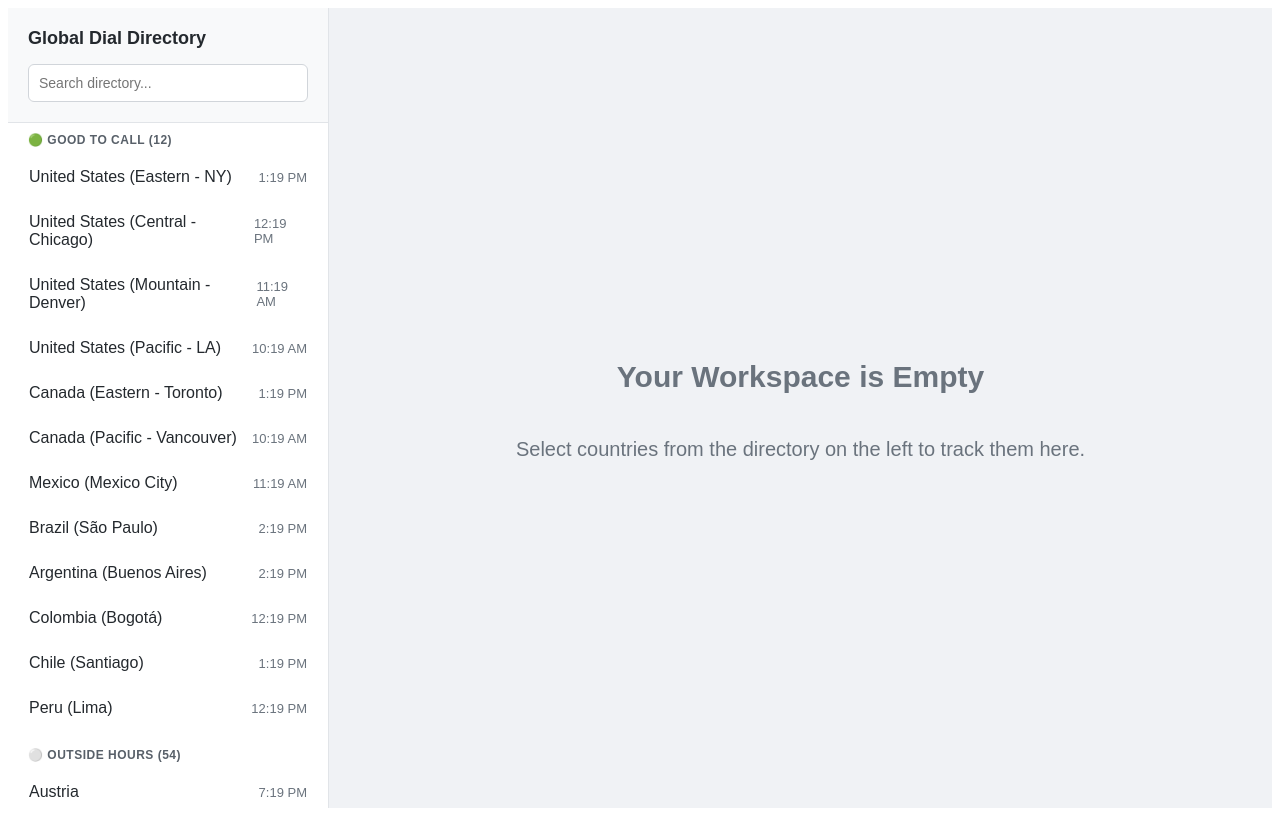
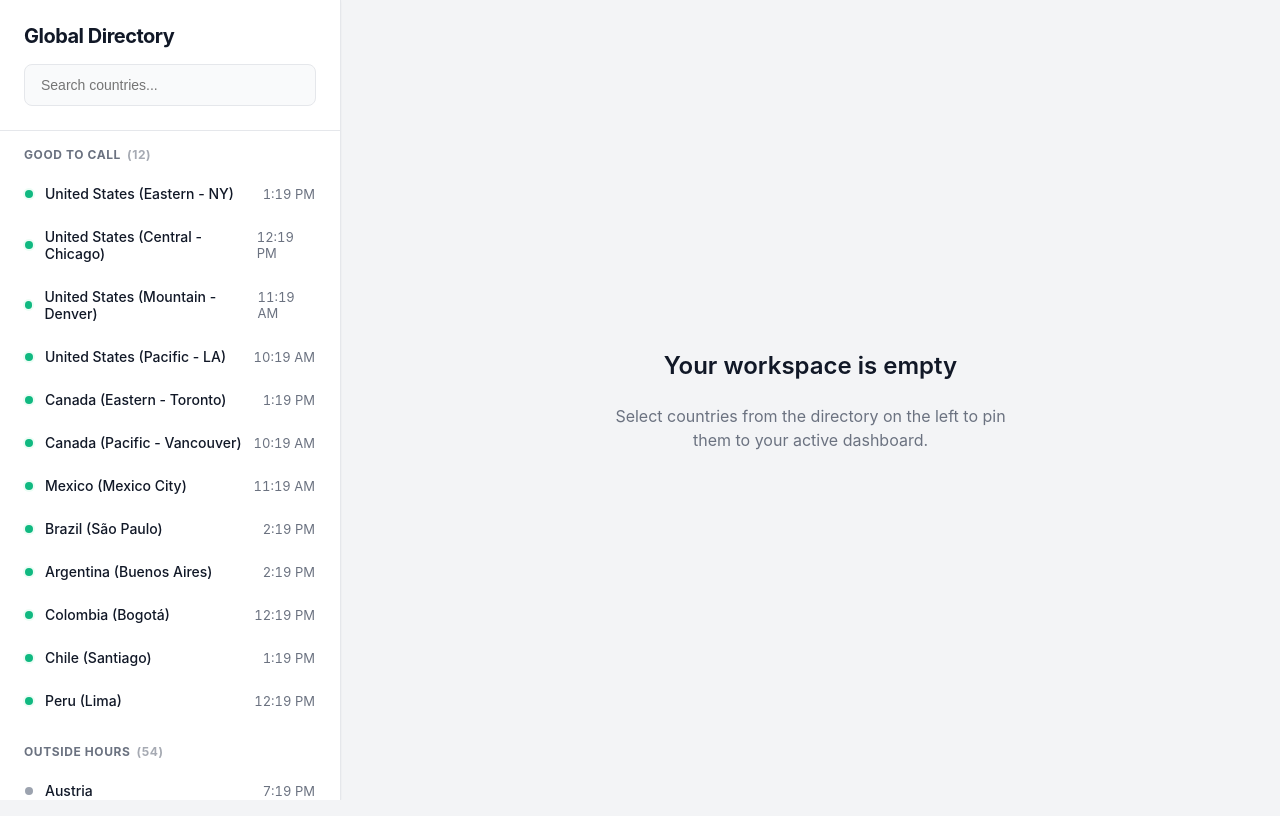
Before and after one commit to pdkokare1/IRSTool, a React (Vite) app: page / in a window 1280 px wide. Built offline with nearby package versions, Linux system fonts and the light colour scheme.

Commit message:
Update App.jsx

```diff
--- a/App.jsx
+++ b/App.jsx
@@ -6,7 +6,7 @@ import { countries } from './countryData';
 export default function App() {
   const [searchQuery, setSearchQuery] = useState("");
   const [ticker, setTicker] = useState(Date.now());
-  const [selectedCountries, setSelectedCountries] = useState([]); // Tracks user selections
+  const [selectedCountries, setSelectedCountries] = useState([]);
 
   // Update the time every 60 seconds
   useEffect(() => {
@@ -51,60 +51,25 @@ export default function App() {
     }
   };
 
-  // Layout Styles
-  const styles = {
-    layout: { display: 'flex', height: '100vh', fontFamily: 'Arial, sans-serif', backgroundColor: '#f0f2f5', margin: 0 },
-
-    // Left Drawer Styles
-    drawer: { width: '320px', minWidth: '320px', backgroundColor: '#ffffff', borderRight: '1px solid #e1e4e8', display: 'flex', flexDirection: 'column', height: '100%', overflow: 'hidden' },
-    drawerHeader: { padding: '20px', borderBottom: '1px solid #e1e4e8', backgroundColor: '#f8f9fa' },
-    drawerTitle: { margin: '0 0 15px 0', fontSize: '18px', color: '#24292e' },
-    searchInput: { width: '100%', padding: '10px', fontSize: '14px', borderRadius: '6px', border: '1px solid #d1d5da', boxSizing: 'border-box' },
-    drawerScrollArea: { flex: 1, overflowY: 'auto', padding: '10px' },
-    listSection: { marginBottom: '20px' },
-    listHeader: { fontSize: '12px', textTransform: 'uppercase', color: '#586069', fontWeight: 'bold', margin: '0 0 10px 10px', letterSpacing: '0.5px' },
-    listItem: { padding: '10px', margin: '0 0 5px 0', borderRadius: '6px', cursor: 'pointer', display: 'flex', justifyContent: 'space-between', alignItems: 'center', userSelect: 'none' },
-    listItemUnselected: { backgroundColor: 'transparent', border: '1px solid transparent' },
-    listItemSelected: { backgroundColor: '#e6ffed', border: '1px solid #2ea44f' },
-
-    // Right Canvas Styles
-    canvas: { flex: 1, padding: '40px', overflowY: 'auto' },
-    canvasEmpty: { height: '100%', display: 'flex', alignItems: 'center', justifyContent: 'center', color: '#6a737d', fontSize: '20px', flexDirection: 'column' },
-    grid: { display: 'grid', gridTemplateColumns: 'repeat(auto-fill, minmax(350px, 1fr))', gap: '25px', alignContent: 'start' },
-
-    // Tile Styles
-    card: { padding: '25px', borderRadius: '12px', display: 'flex', flexDirection: 'column', justifyContent: 'space-between', backgroundColor: '#fff', boxShadow: '0 4px 12px rgba(0,0,0,0.08)' },
-    cardAvailable: { borderTop: '8px solid #2ea44f' },
-    cardSoon: { borderTop: '8px solid #dbab09' },
-    cardUnavailable: { borderTop: '8px solid #d1d5da' },
-    cardHeader: { display: 'flex', justifyContent: 'space-between', alignItems: 'flex-start', marginBottom: '20px' },
-    countryName: { fontSize: '24px', fontWeight: 'bold', margin: '0 0 5px 0', color: '#24292e' },
-    timeText: { fontSize: '32px', fontWeight: 'bold', margin: 0, color: '#24292e' },
-    badgeContainer: { display: 'flex', flexWrap: 'wrap', gap: '10px', marginTop: 'auto' },
-    badgeEU: { backgroundColor: '#003399', color: 'white', padding: '6px 12px', borderRadius: '6px', fontSize: '13px', fontWeight: 'bold' },
-    badgeStatus: { padding: '6px 12px', borderRadius: '6px', fontSize: '13px', fontWeight: 'bold' },
-    badgeAvailable: { backgroundColor: '#e6ffed', color: '#2ea44f', border: '1px solid #2ea44f' },
-    badgeSoon: { backgroundColor: '#fff8c5', color: '#b08800', border: '1px solid #dbab09' },
-    badgeUnavailable: { backgroundColor: '#f6f8fa', color: '#6a737d', border: '1px solid #d1d5da' },
-    removeBtn: { marginTop: '15px', padding: '8px', width: '100%', backgroundColor: 'transparent', border: '1px solid #d1d5da', borderRadius: '6px', color: '#d73a49', cursor: 'pointer', fontWeight: 'bold' }
-  };
-
   // Reusable component for the sidebar list items
-  const DrawerList = ({ title, items, icon }) => {
+  const DrawerList = ({ title, items, dotClass }) => {
     if (items.length === 0) return null;
     return (
-      <div style={styles.listSection}>
-        <h3 style={styles.listHeader}>{icon} {title} ({items.length})</h3>
+      <div className="list-section">
+        <h3 className="list-header">{title} <span className="count">({items.length})</span></h3>
         {items.map(country => {
           const isSelected = selectedCountries.includes(country.name);
           return (
             <div
               key={country.name}
               onClick={() => toggleCountry(country.name)}
-              style={{...styles.listItem, ...(isSelected ? styles.listItemSelected : styles.listItemUnselected)}}
+              className={`list-item ${isSelected ? 'selected' : ''}`}
             >
-              <span style={{fontWeight: isSelected ? 'bold' : 'normal', color: '#24292e'}}>{country.name}</span>
-              <span style={{color: '#6a737d', fontSize: '13px'}}>{country.localTimeString}</span>
+              <div className="list-item-left">
+                <span className={`status-dot ${dotClass}`}></span>
+                <span className="country-name">{country.name}</span>
+              </div>
+              <span className="time-preview">{country.localTimeString}</span>
             </div>
           );
         })}
@@ -113,73 +78,153 @@ export default function App() {
   };
 
   return (
-    <div style={styles.layout}>
+    <>
+      {/* Embedded CSS for Premium Styling */}
+      <style>{`
+        :root {
+          --bg-main: #F3F4F6;
+          --bg-drawer: #FFFFFF;
+          --text-main: #111827;
+          --text-muted: #6B7280;
+          --border: #E5E7EB;
+          --shadow-sm: 0 1px 2px 0 rgba(0, 0, 0, 0.05);
+          --shadow-md: 0 4px 6px -1px rgba(0, 0, 0, 0.1), 0 2px 4px -1px rgba(0, 0, 0, 0.06);
+          --shadow-lg: 0 10px 15px -3px rgba(0, 0, 0, 0.1), 0 4px 6px -2px rgba(0, 0, 0, 0.05);
 
+          /* Status Colors */
+          --color-good: #10B981;
+          --bg-good: #ECFDF5;
+          --color-soon: #F59E0B;
+          --bg-soon: #FFFBEB;
+          --color-bad: #9CA3AF;
+          --bg-bad: #F9FAFB;
+          --color-eu: #3B82F6;
+        }
+
+        body { margin: 0; font-family: -apple-system, BlinkMacSystemFont, "Segoe UI", Roboto, Helvetica, Arial, sans-serif; background-color: var(--bg-main); color: var(--text-main); }
+
+        .layout { display: flex; height: 100vh; overflow: hidden; }
+
+        /* Drawer Styles */
+        .drawer { width: 340px; min-width: 340px; background-color: var(--bg-drawer); border-right: 1px solid var(--border); display: flex; flex-direction: column; z-index: 10; box-shadow: var(--shadow-sm); }
+        .drawer-header { padding: 24px; border-bottom: 1px solid var(--border); }
+        .drawer-title { margin: 0 0 16px 0; font-size: 20px; font-weight: 700; color: var(--text-main); letter-spacing: -0.5px; }
+        .search-input { width: 100%; padding: 12px 16px; font-size: 14px; border-radius: 8px; border: 1px solid var(--border); box-sizing: border-box; outline: none; transition: border-color 0.2s, box-shadow 0.2s; background-color: #F9FAFB; }
+        .search-input:focus { border-color: var(--color-eu); box-shadow: 0 0 0 3px rgba(59, 130, 246, 0.1); background-color: #FFF; }
+        .drawer-scroll { flex: 1; overflow-y: auto; padding: 16px 24px; }
+
+        /* List Styles */
+        .list-section { margin-bottom: 24px; }
+        .list-header { font-size: 12px; text-transform: uppercase; color: var(--text-muted); font-weight: 700; margin: 0 0 12px 0; letter-spacing: 0.05em; display: flex; align-items: center; }
+        .list-header .count { margin-left: 6px; opacity: 0.6; }
+        .list-item { padding: 10px 12px; margin: 0 -12px 4px -12px; border-radius: 8px; cursor: pointer; display: flex; justify-content: space-between; align-items: center; transition: all 0.2s ease; user-select: none; border: 1px solid transparent; }
+        .list-item:hover { background-color: #F3F4F6; }
+        .list-item.selected { background-color: var(--bg-good); border-color: rgba(16, 185, 129, 0.2); }
+        .list-item-left { display: flex; align-items: center; }
+        .status-dot { width: 8px; height: 8px; border-radius: 50%; margin-right: 12px; }
+        .dot-good { background-color: var(--color-good); box-shadow: 0 0 0 2px var(--bg-good); }
+        .dot-soon { background-color: var(--color-soon); box-shadow: 0 0 0 2px var(--bg-soon); }
+        .dot-bad { background-color: var(--color-bad); }
+        .country-name { font-weight: 500; font-size: 14px; }
+        .selected .country-name { color: var(--color-good); font-weight: 600; }
+        .time-preview { font-size: 13px; color: var(--text-muted); font-variant-numeric: tabular-nums; }
+
+        /* Canvas Styles */
+        .canvas { flex: 1; padding: 48px; overflow-y: auto; background-color: var(--bg-main); }
+        .canvas-empty { height: 100%; display: flex; flex-direction: column; align-items: center; justify-content: center; color: var(--text-muted); text-align: center; }
+        .canvas-empty h2 { font-size: 24px; font-weight: 600; color: var(--text-main); margin-bottom: 8px; }
+        .canvas-empty p { font-size: 16px; max-width: 400px; line-height: 1.5; }
+        .grid { display: grid; grid-template-columns: repeat(auto-fill, minmax(340px, 1fr)); gap: 24px; align-content: start; }
+
+        /* Card Styles */
+        .card { background-color: #FFF; padding: 24px; border-radius: 16px; display: flex; flex-direction: column; box-shadow: var(--shadow-sm); border: 1px solid var(--border); transition: transform 0.2s ease, box-shadow 0.2s ease; position: relative; overflow: hidden; }
+        .card:hover { transform: translateY(-4px); box-shadow: var(--shadow-lg); }
+        .card::before { content: ''; position: absolute; top: 0; left: 0; right: 0; height: 6px; }
+        .card-good::before { background-color: var(--color-good); }
+        .card-soon::before { background-color: var(--color-soon); }
+        .card-bad::before { background-color: var(--color-bad); }
+
+        .card-header { display: flex; justify-content: space-between; align-items: flex-start; margin-bottom: 24px; }
+        .card-country { font-size: 22px; font-weight: 700; margin: 0 0 4px 0; color: var(--text-main); letter-spacing: -0.5px; }
+        .card-time { font-size: 32px; font-weight: 800; margin: 0; color: var(--text-main); font-variant-numeric: tabular-nums; letter-spacing: -1px; }
+
+        .badges { display: flex; gap: 8px; flex-wrap: wrap; margin-top: auto; margin-bottom: 20px; }
+        .badge { padding: 6px 12px; border-radius: 20px; font-size: 12px; font-weight: 600; letter-spacing: 0.02em; display: inline-flex; align-items: center; }
+        .badge-eu { background-color: #EFF6FF; color: var(--color-eu); border: 1px solid rgba(59, 130, 246, 0.2); }
+        .badge-good { background-color: var(--bg-good); color: #047857; border: 1px solid rgba(16, 185, 129, 0.2); }
+        .badge-soon { background-color: var(--bg-soon); color: #B45309; border: 1px solid rgba(245, 158, 11, 0.2); }
+        .badge-bad { background-color: var(--bg-bad); color: #4B5563; border: 1px solid rgba(156, 163, 175, 0.2); }
+
+        .btn-remove { width: 100%; padding: 10px; background-color: transparent; border: 1px solid var(--border); border-radius: 8px; color: var(--text-muted); font-size: 14px; font-weight: 600; cursor: pointer; transition: all 0.2s ease; }
+        .btn-remove:hover { background-color: #FEF2F2; color: #EF4444; border-color: #FECACA; }
+      `}</style>
+
+      <div className="layout">
         {/* LEFT DRAWER */}
-      <div style={styles.drawer}>
-        <div style={styles.drawerHeader}>
-          <h2 style={styles.drawerTitle}>Global Dial Directory</h2>
+        <div className="drawer">
+          <div className="drawer-header">
+            <h2 className="drawer-title">Global Directory</h2>
             <input
               type="text"
-            placeholder="Search directory..."
+              placeholder="Search countries..."
               value={searchQuery}
               onChange={(e) => setSearchQuery(e.target.value)}
-            style={styles.searchInput}
+              className="search-input"
             />
           </div>
 
-        <div style={styles.drawerScrollArea}>
-          <DrawerList title="Good to Call" items={availableList} icon="🟢" />
-          <DrawerList title="Soon Available" items={soonList} icon="🟡" />
-          <DrawerList title="Outside Hours" items={unavailableList} icon="⚪" />
+          <div className="drawer-scroll">
+            <DrawerList title="Good to Call" items={availableList} dotClass="dot-good" />
+            <DrawerList title="Soon Available" items={soonList} dotClass="dot-soon" />
+            <DrawerList title="Outside Hours" items={unavailableList} dotClass="dot-bad" />
 
             {filteredForDrawer.length === 0 && (
-            <p style={{textAlign: 'center', color: '#6a737d', marginTop: '20px'}}>No matching countries.</p>
+              <p style={{textAlign: 'center', color: 'var(--text-muted)', marginTop: '20px', fontSize: '14px'}}>No matching countries found.</p>
             )}
           </div>
         </div>
 
         {/* RIGHT CANVAS */}
-      <div style={styles.canvas}>
+        <div className="canvas">
           {selectedCountries.length === 0 ? (
-          <div style={styles.canvasEmpty}>
-            <h2>Your Workspace is Empty</h2>
-            <p>Select countries from the directory on the left to track them here.</p>
+            <div className="canvas-empty">
+              <h2>Your workspace is empty</h2>
+              <p>Select countries from the directory on the left to pin them to your active dashboard.</p>
             </div>
           ) : (
-          <div style={styles.grid}>
+            <div className="grid">
               {activeTiles.map((country) => {
-              let cardStyle = styles.cardUnavailable;
-              let badgeStyle = styles.badgeUnavailable;
+                let cardClass = 'card-bad';
+                let badgeClass = 'badge-bad';
                 let statusText = "Outside Hours";
 
                 if (country.callStatus === 'available') {
-                cardStyle = styles.cardAvailable;
-                badgeStyle = styles.badgeAvailable;
+                  cardClass = 'card-good';
+                  badgeClass = 'badge-good';
                   statusText = "Good to Call";
                 } else if (country.callStatus === 'soon') {
-                cardStyle = styles.cardSoon;
-                badgeStyle = styles.badgeSoon;
+                  cardClass = 'card-soon';
+                  badgeClass = 'badge-soon';
                   statusText = "Soon Available";
                 }
 
                 return (
-                <div key={country.name} style={{ ...styles.card, ...cardStyle }}>
+                  <div key={country.name} className={`card ${cardClass}`}>
                     <div>
-                    <div style={styles.cardHeader}>
-                      <h2 style={styles.countryName}>{country.name}</h2>
-                      <p style={styles.timeText}>{country.localTimeString}</p>
+                      <div className="card-header">
+                        <h2 className="card-country">{country.name}</h2>
+                        <p className="card-time">{country.localTimeString}</p>
                       </div>
-                    <div style={styles.badgeContainer}>
-                      {country.isEU && <span style={styles.badgeEU}>🇪🇺 GDPR APPLIES</span>}
-                      <span style={{ ...styles.badgeStatus, ...badgeStyle }}>{statusText}</span>
+                      <div className="badges">
+                        {country.isEU && <span className="badge badge-eu">🇪🇺 GDPR</span>}
+                        <span className={`badge ${badgeClass}`}>{statusText}</span>
                       </div>
                     </div>
                     <button
                       onClick={() => toggleCountry(country.name)}
-                    style={styles.removeBtn}
+                      className="btn-remove"
                     >
-                    Remove from Workspace
+                      Remove from Canvas
                     </button>
                   </div>
                 );
@@ -187,7 +232,7 @@ export default function App() {
             </div>
           )}
         </div>
-
       </div>
+    </>
   );
 }
```
Lines whose indentation alone changed are shown as unchanged.
